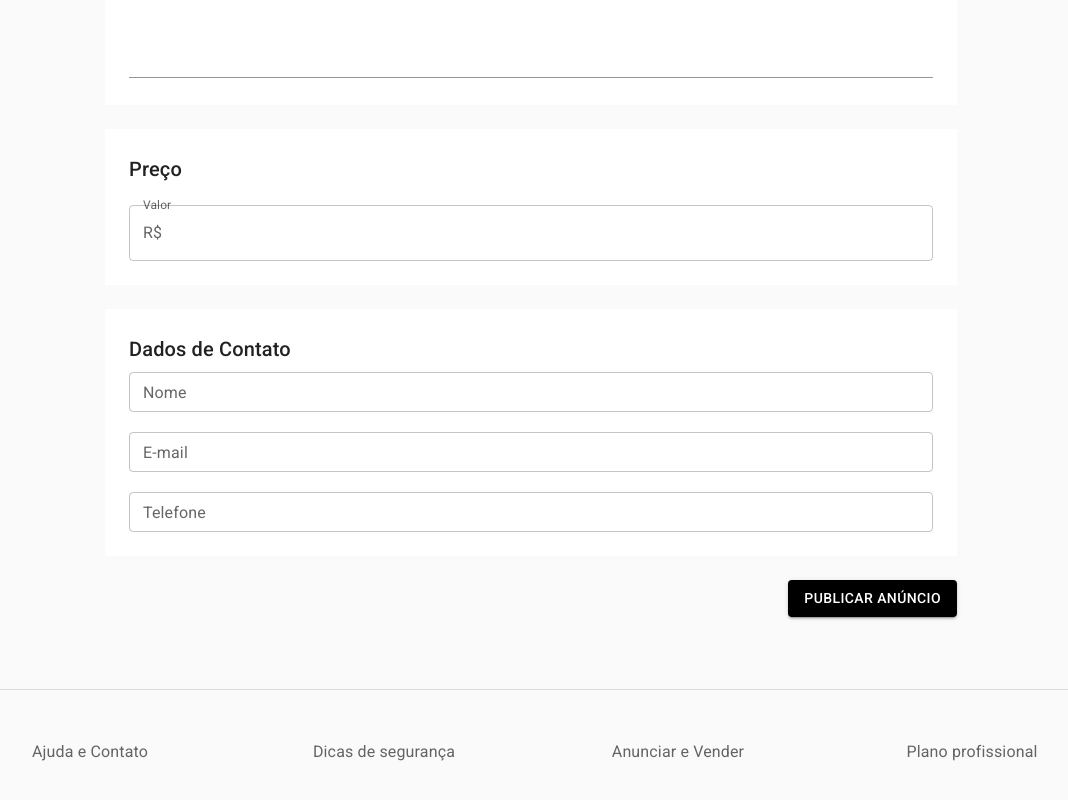
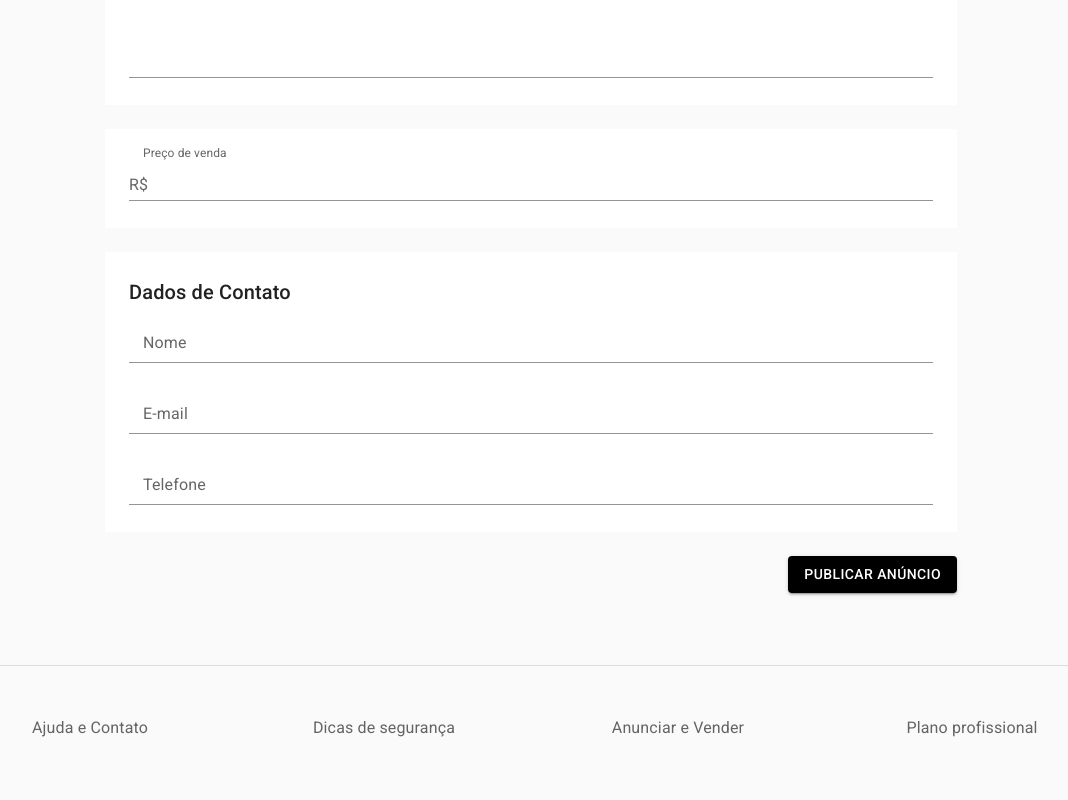
Before and after one commit to Paulo-cds/anunx, a Next.js app: page /user/publish in a window 1280 px wide. Shown: the part 831-1631 px from the top of the page, without its empty margins (109-1177 px from the left). Built offline with nearby package versions, Linux system fonts and the light colour scheme.

Commit message:
validacao dos campos price, name, email

```diff
--- a/pages/user/publish.js
+++ b/pages/user/publish.js
@@ -104,6 +104,10 @@
     description: yup.string()
         .min(50, 'Escreva uma descrição com pelo menos 50 caracteres.')
         .required('Campo obrigatório'),
+    price: yup.number().required('Campo obrigatório'),
+    email: yup.string().email('Digite um e-mail válido').required('Campo obrigatório'),
+    name: yup.string().required('Campo obrigatório'),
+    phone: yup.number().required('Campo obrigatório'),
 })
 
 const Publish = () => {
@@ -138,6 +142,10 @@
                     title: '',
                     category: '',
                     description: '',
+                    price: '',
+                    email: '',
+                    nome: '',
+                    phone: '',
                 }}
                 validationSchema = {validationSchema}
                 onSubmit={() => {
@@ -268,6 +276,7 @@
                                                 multiline
                                                 rows={6}
                                                 variant='outlined'
+                                                onChange={handleChange}
                                             />
                                             <FormHelperText>
                                                 {errors.description}
@@ -278,17 +287,17 @@
 
                                 <Container maxWidth='md' className={classes.boxContainer}>
                                     <Box className={classes.box}>
-                                        <Typography component='h6' variant='h6' color='textPrimary'>
-                                            Preço
-                                        </Typography>
-                                        <br/>
-                                        <FormControl fullWidth variant='outlined'>
-                                            <InputLabel>Valor</InputLabel>
-                                            <OutlinedInput
-                                                onChange={() => {}}
+                                        <FormControl error={errors.price} fullWidth>
+                                            <InputLabel className={classes.inputLabel}>Preço de venda</InputLabel>
+                                            <Input
+                                                name='price'
+                                                variant='outlined'
+                                                onChange={handleChange}
                                                 startAdornment={<InputAdornment position='start'>R$</InputAdornment>}
-                                                labelWidth={40}
                                             />
+                                            <FormHelperText>
+                                                {errors.price}
+                                            </FormHelperText>
                                         </FormControl>
                                     </Box>
                                 </Container>
@@ -299,26 +308,45 @@
                                             Dados de Contato
                                         </Typography>
 
-                                        <TextField
-                                            label='Nome'
-                                            variant='outlined'
-                                            size='small'
-                                            fullWidth
-                                        />
+                                        <FormControl error={errors.name} fullWidth>
+                                            <InputLabel className={classes.inputLabel}>Nome</InputLabel>
+                                            <Input
+                                                name='name'
+                                                value={values.name}
+                                                onChange={handleChange}
+                                            />
+                                            <FormHelperText>
+                                                {errors.name}
+                                            </FormHelperText>
+                                        </FormControl>
+
                                         <br/><br/>
-                                        <TextField
-                                            label='E-mail'
-                                            variant='outlined'
-                                            size='small'
-                                            fullWidth
-                                        />
+
+                                        <FormControl error={errors.email} fullWidth>
+                                            <InputLabel className={classes.inputLabel}>E-mail</InputLabel>
+                                            <Input
+                                                name='email'
+                                                value={values.email}
+                                                onChange={handleChange}
+                                            />
+                                            <FormHelperText>
+                                                {errors.email}
+                                            </FormHelperText>
+                                        </FormControl>
+
                                         <br/><br/>
-                                        <TextField
-                                            label='Telefone'
-                                            variant='outlined'
-                                            size='small'
-                                            fullWidth
-                                        />
+
+                                        <FormControl error={errors.phone} fullWidth>
+                                            <InputLabel className={classes.inputLabel}>Telefone</InputLabel>
+                                            <Input
+                                                name='phone'
+                                                value={values.phone}
+                                                onChange={handleChange}
+                                            />
+                                            <FormHelperText>
+                                                {errors.phone}
+                                            </FormHelperText>
+                                        </FormControl>
 
                                     </Box>
                                 </Container>
```
